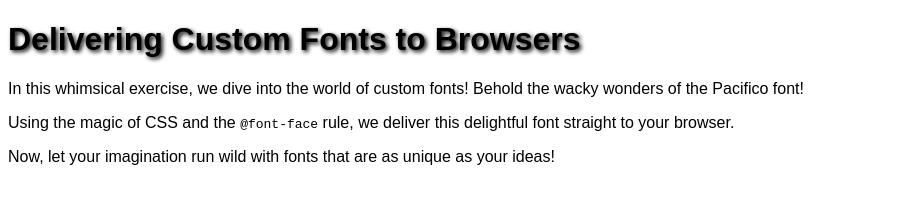
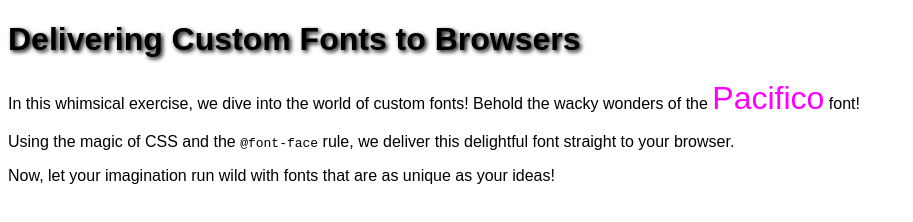
Before and after one commit to BSachin005/ITC-HWork3, a website: page src/index.html in a window 1280 px wide. Shown: the whole page, without its empty margins (0-913 px from the left). Drawn offline with Linux system fonts and the light colour scheme; a web font is replaced by a local one.

Commit message:
Update styles.css

```diff
--- a/src/styles.css
+++ b/src/styles.css
@@ -12,3 +12,8 @@ body {
 h1 {
     text-shadow: 2px 2px 4px #000000;
 }
+
+.crazy-font {
+    font-size: 2em;
+    color: #ff00ff; /* Hot pink! */
+}
```
